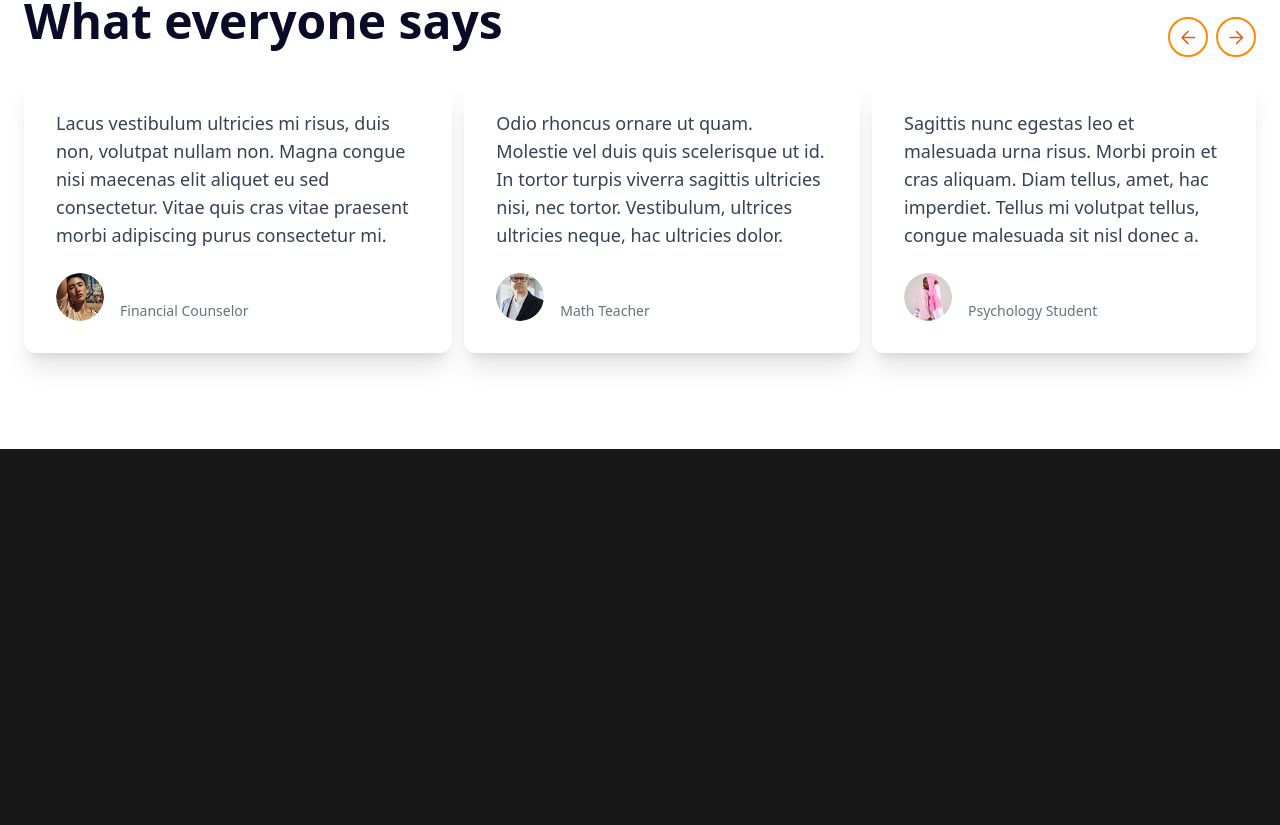
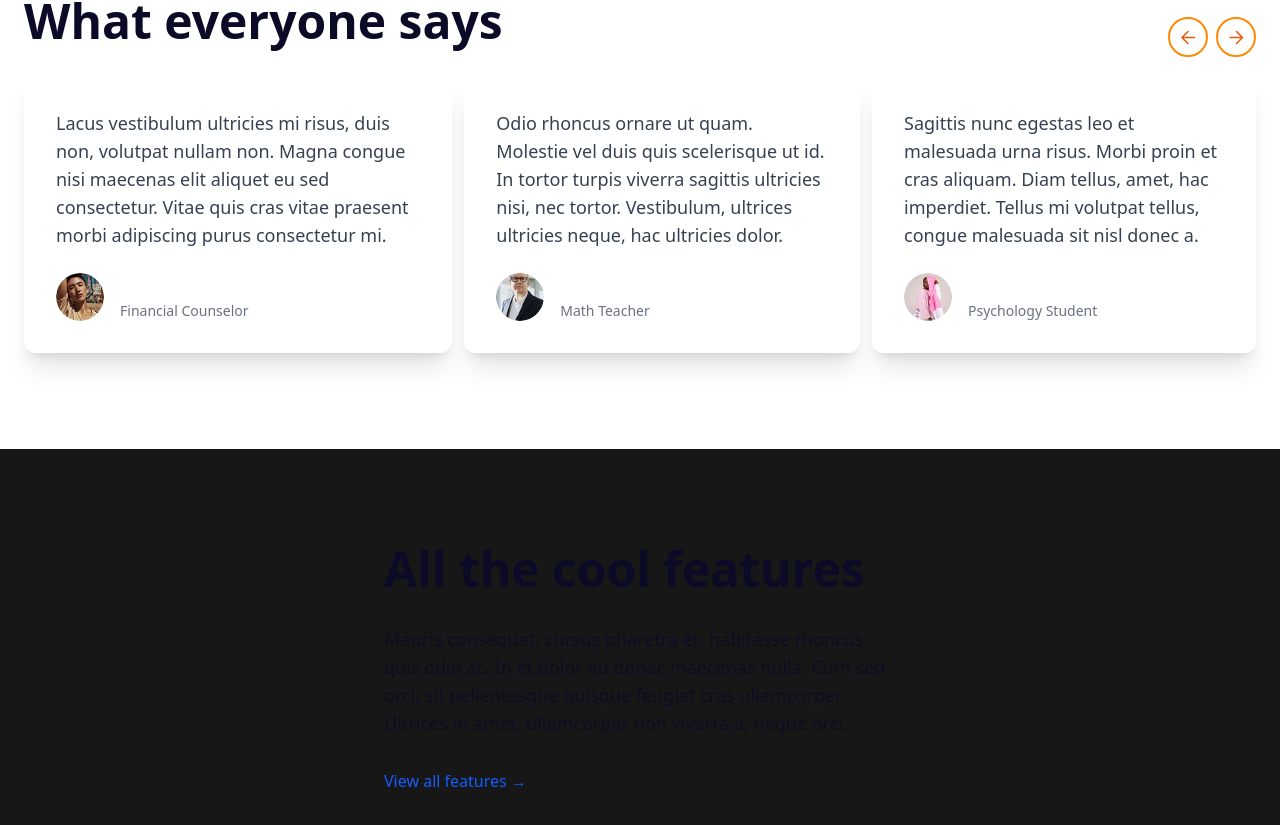
Before and after one commit to Kelwinpin/UTeach, a Next.js app: page / in a window 1280 px wide. Shown: the part 3164-3989 px from the top of the page. Before the commit the page ends 3613 px from the top, so only its background shows below. Built offline with nearby package versions, Linux system fonts and the light colour scheme.

Commit message:
add section with text

```diff
--- a/src/app/page.js
+++ b/src/app/page.js
@@ -5,6 +5,7 @@ import Hero from "@/components/Hero";
 import Info from "@/components/Info";
 import Slider from "@/components/Slider";
 import Depoiments from "@/components/Depoiments";
+import Features from "@/components/Features";
 
 export default function Home() {
   return (
@@ -16,6 +17,7 @@ export default function Home() {
       <Explore />
       <Info />
       <Depoiments />
+      <Features />
     </>
   );
 }
--- /dev/null
+++ b/src/components/Features/index.jsx
@@ -0,0 +1,21 @@
+import Link from "next/link";
+
+export default function Features() {
+  return (
+    <section className="py-24 px-6 flex items-center justify-center">
+        <div>
+            <h2 className="text-3xl md:text-5xl font-semibold text-[#0B0B28] mb-8">All the cool features</h2>
+            <p className="text-lg text-[#0B0B28]/80 mb-8 w-lg">
+                Mauris consequat, cursus pharetra et, habitasse rhoncus quis odio ac. In et dolor eu donec maecenas nulla.
+                Cum sed orci, sit pellentesque quisque feugiat cras ullamcorper. Ultrices in amet, ullamcorper non viverra a, neque orci.
+            </p>
+            <Link
+                href="#"
+                className="text-blue-600 font-regular hover:underline inline-flex items-center"
+            >
+                View all features →
+            </Link>
+        </div>
+    </section>
+  );
+}
```
